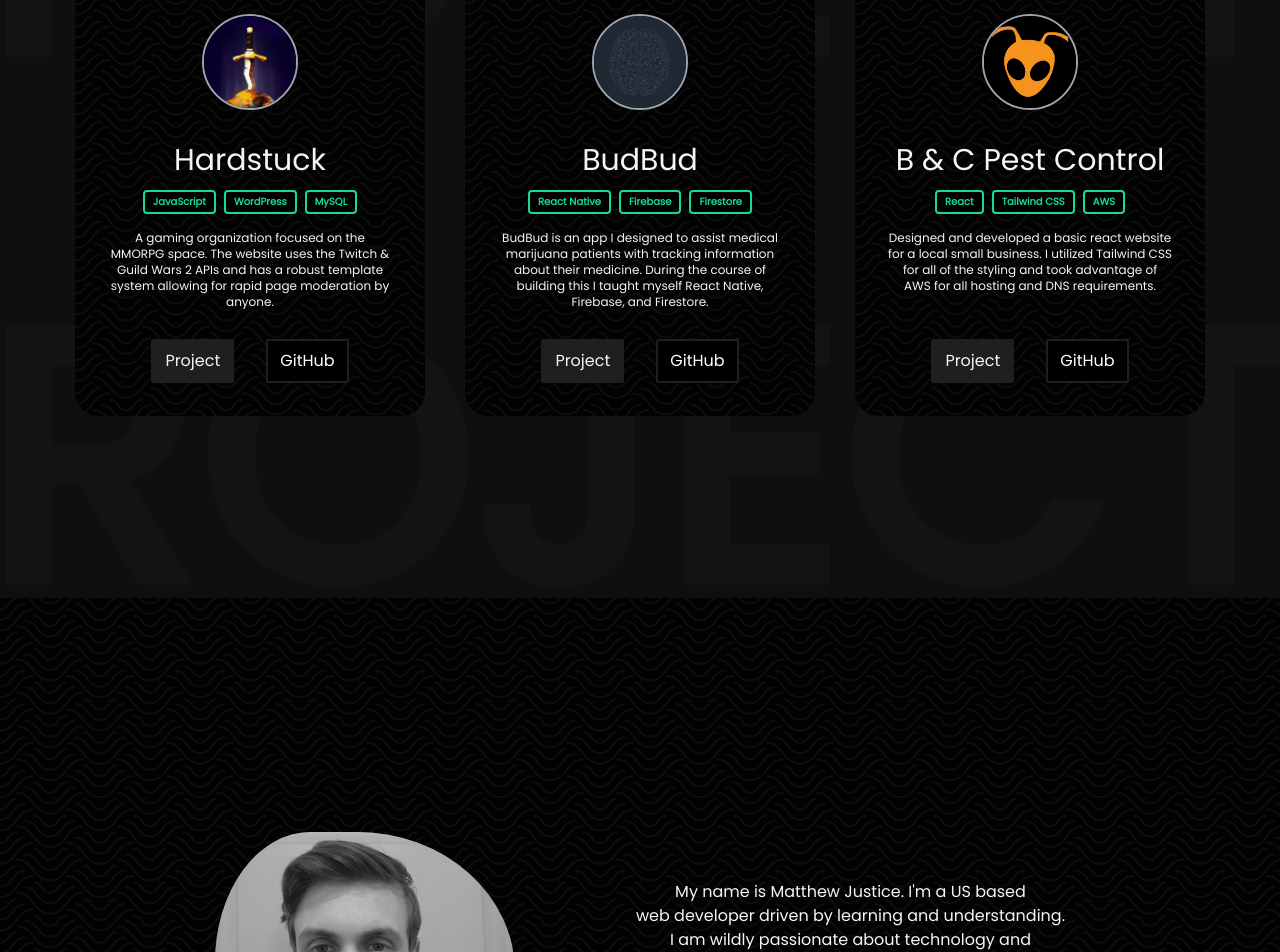
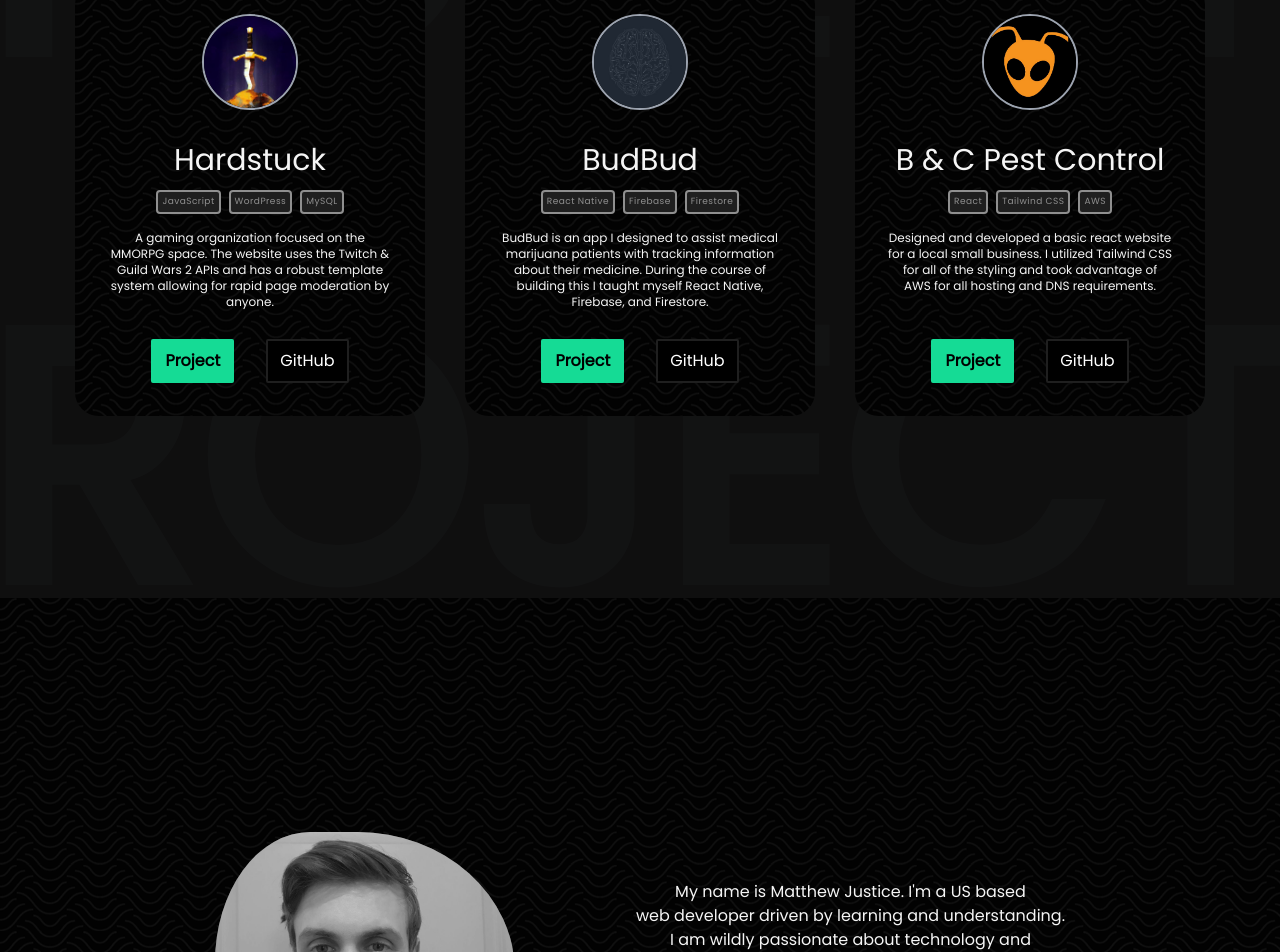
Before and after one commit to JusticeMatthew/nextportfolio, a Next.js app: page / in a window 1280 px wide. Shown: the part 1002-1954 px from the top of the page. Built offline with nearby package versions, Linux system fonts and the light colour scheme.

Commit message:
small styling fixes

```diff
--- a/components/WorkCard.jsx
+++ b/components/WorkCard.jsx
@@ -23,9 +23,11 @@
           {stack.map((tech, index) => (
             <div
               key={index}
-              className="flex justify-center items-center bg-black w-auto h-6 rounded border-2 border-green mx-1 cursor-default"
+              className="flex justify-center items-center bg-midGray w-auto h-6 rounded border-2 border-white/50 mx-1 cursor-default"
             >
-              <p className="text-[10px] px-2 text-green font-bold">{tech}</p>
+              <p className="text-[9px] px-1 text-white/50 tracking-wider">
+                {tech}
+              </p>
             </div>
           ))}
         </div>
@@ -39,7 +41,7 @@
               transition: { duration: 0.2 },
             }}
             type="button"
-            className="bg-midGray inline-block text-md rounded-sm text-whitesmoke px-3 p-2 cursor-pointer mx-4 border-2 border-midGray hover:text-green hover:border-b-green"
+            className="bg-green inline-block font-bold text-md rounded-sm text-black px-3 p-2 cursor-pointer mx-4 border-2 border-green"
           >
             Project
           </motion.button>
@@ -51,7 +53,7 @@
               transition: { duration: 0.2 },
             }}
             type="button"
-            className="border-midGray bg-black border-2 inline-block text-md rounded-sm text-white px-3 p-2 cursor-pointer mx-4 hover:border-b-green hover:text-green"
+            className="border-midGray bg-black border-2 inline-block text-md rounded-sm text-white px-3 p-2 cursor-pointer mx-4 "
           >
             GitHub
           </motion.button>
--- a/containers/Contact.jsx
+++ b/containers/Contact.jsx
@@ -154,7 +154,7 @@
           </div>
         </motion.form>
       </div>
-      <div className="mt-auto block sm:mb-10 mb-5 z-50 opacity-90 flex">
+      <div className="mt-auto sm:mb-10 mb-5 z-50 opacity-90 flex">
         <a
           href="https://github.com/JusticeMatthew"
           target="_blank"
```
